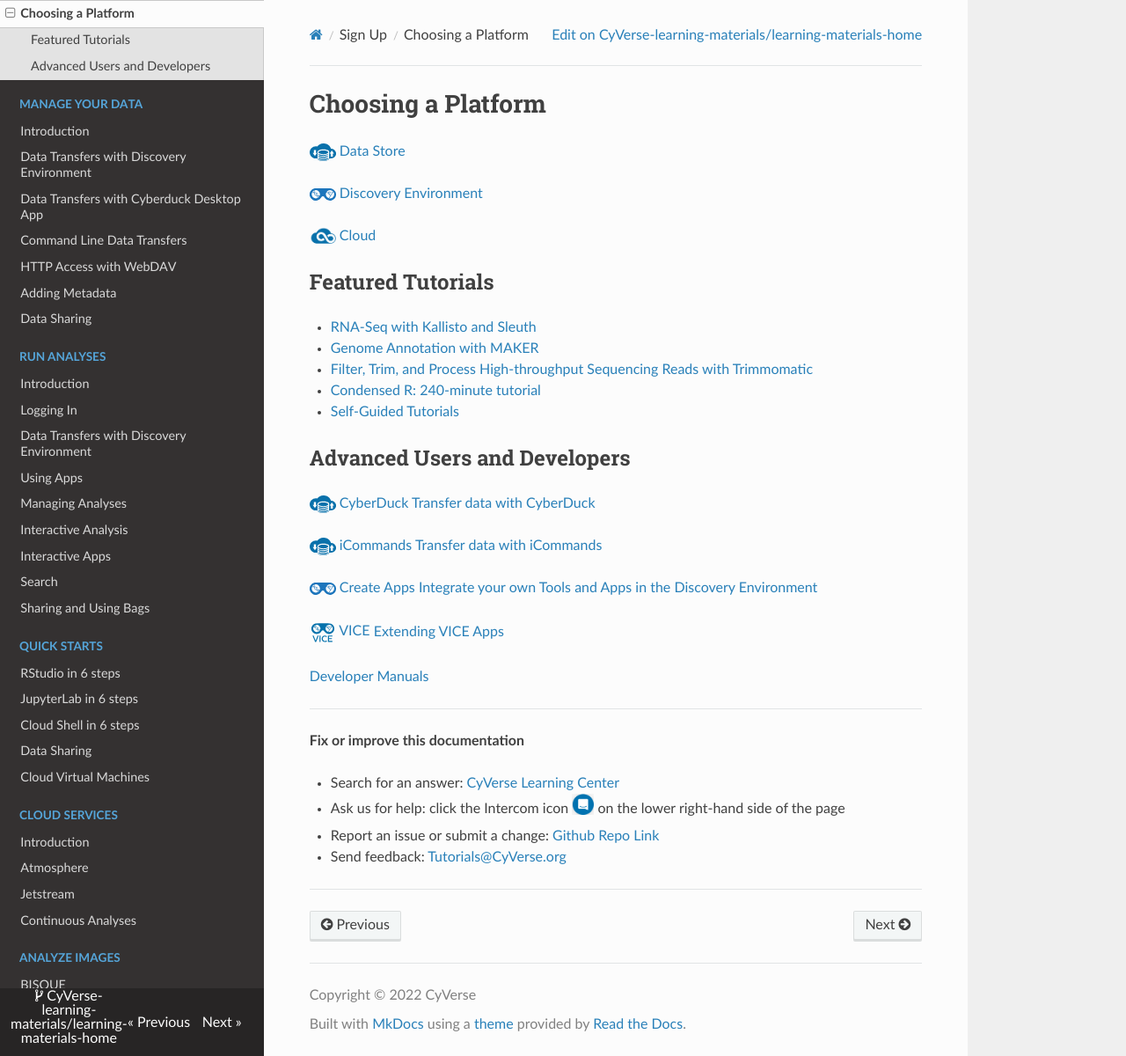
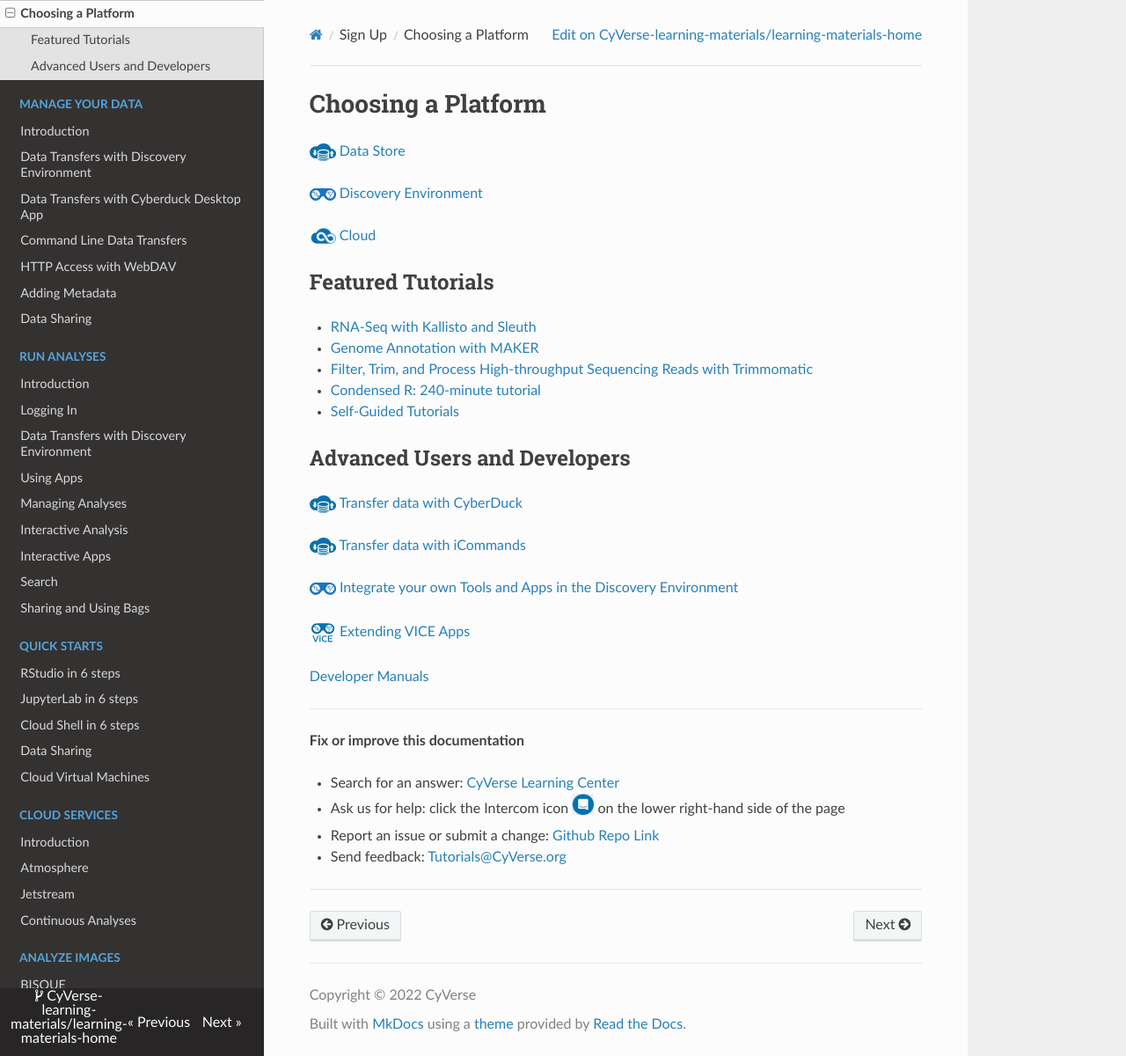
Before and after one commit to CyVerse-learning-materials/learning-materials-home, an MkDocs documentation site: the page built from docs/choose_platform.md, in a window 1280 px wide and 1200 px high. Shown: the whole window at 88% size. Built offline with MkDocs 1.6.1, drawn with Linux system fonts in a browser that asks for light colours; nearby versions of some CDN libraries; a script that is not in the unit is left out.

Commit message:
Update choose_platform.md

```diff
--- a/docs/choose_platform.md
+++ b/docs/choose_platform.md
@@ -27,13 +27,13 @@
 
 ## Advanced Users and Developers
 
-[![data]{width="30"} CyberDuck](ds/cyberduck.md) [Transfer data with CyberDuck](ds/cyberduck.md)
+[![data]{width="30"}](ds/cyberduck.md) [Transfer data with CyberDuck](ds/cyberduck.md)
 
-[![data]{ width="30"} iCommands](ds/icommands.md)  [Transfer data with iCommands](ds/icommands.md)
+[![data]{ width="30"}](ds/icommands.md)  [Transfer data with iCommands](ds/icommands.md)
 
-[![de]{width="30"} Create Apps](de/create_apps.md) [Integrate your own Tools and Apps in the Discovery Environment](de/create_apps.md)
+[![de]{width="30"}](de/create_apps.md) [Integrate your own Tools and Apps in the Discovery Environment](de/create_apps.md)
 
-[![vice]{width="30"} VICE](de/extend_apps.md) [Extending VICE Apps](de/extend_apps.md)
+[![vice]{width="30"}](de/extend_apps.md) [Extending VICE Apps](de/extend_apps.md)
 
 [Developer Manuals](manuals.md)
 
```
